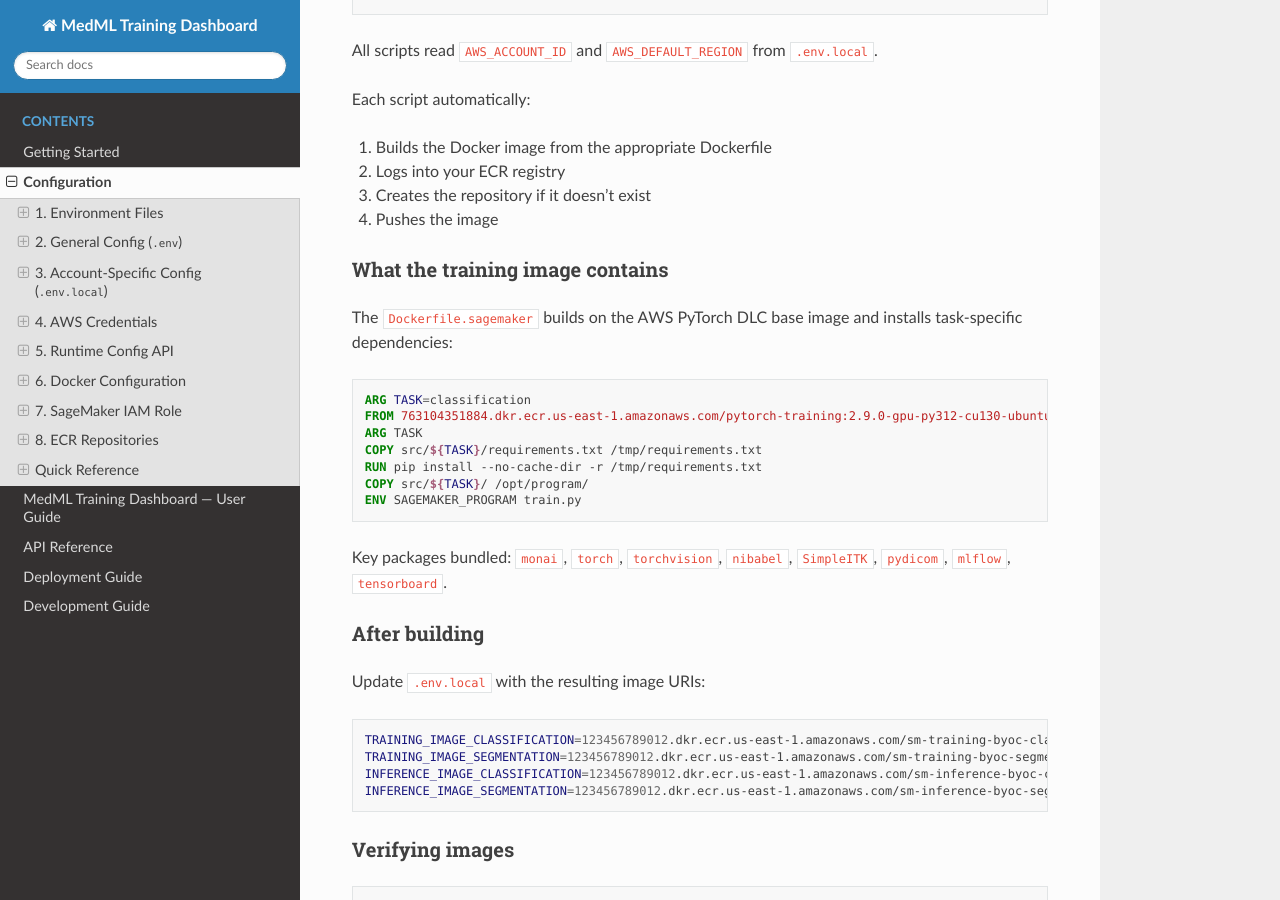
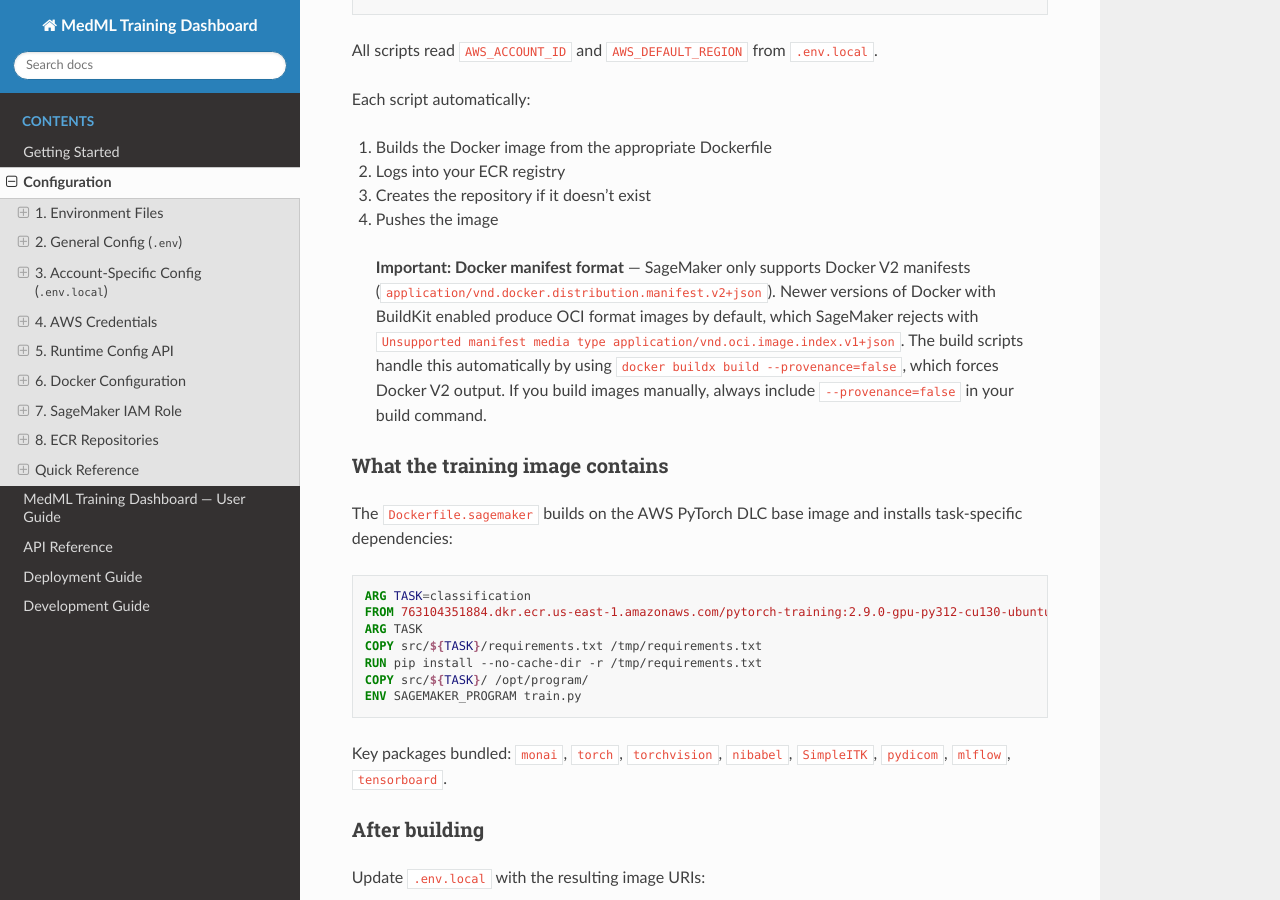
Before and after one commit to aws-samples/sample-medical-imaging-mlops, a Sphinx documentation site: the page built from docs/configuration.md, in a window 1280 px wide and 900 px high, scrolled down 10105 px. Built offline with Sphinx 7.4.7 and the Read the Docs theme 3.1.0, drawn with Linux system fonts in a browser that asks for light colours.

Commit message:
Document Docker OCI manifest incompatibility with SageMaker

```diff
--- a/docs/configuration.md
+++ b/docs/configuration.md
@@ -446,6 +446,8 @@ Each script automatically:
 3. Creates the repository if it doesn't exist
 4. Pushes the image
 
+> **Important: Docker manifest format** — SageMaker only supports Docker V2 manifests (`application/vnd.docker.distribution.manifest.v2+json`). Newer versions of Docker with BuildKit enabled produce OCI format images by default, which SageMaker rejects with `Unsupported manifest media type application/vnd.oci.image.index.v1+json`. The build scripts handle this automatically by using `docker buildx build --provenance=false`, which forces Docker V2 output. If you build images manually, always include `--provenance=false` in your build command.
+
 ### What the training image contains
 
 The `Dockerfile.sagemaker` builds on the AWS PyTorch DLC base image and installs task-specific dependencies:
```
Also changed, not shown: docs/getting-started.md (+1 -0 lines), 2 other files.
